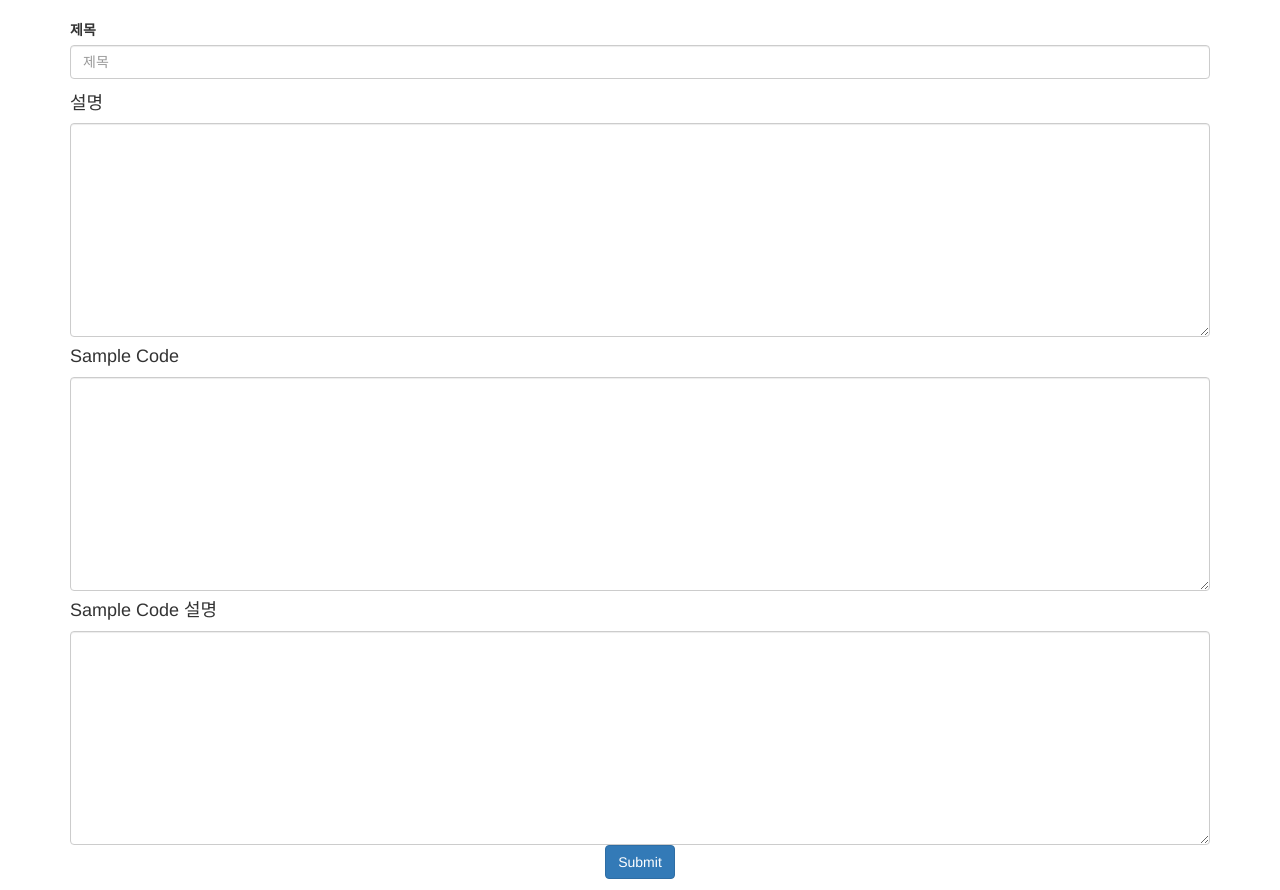
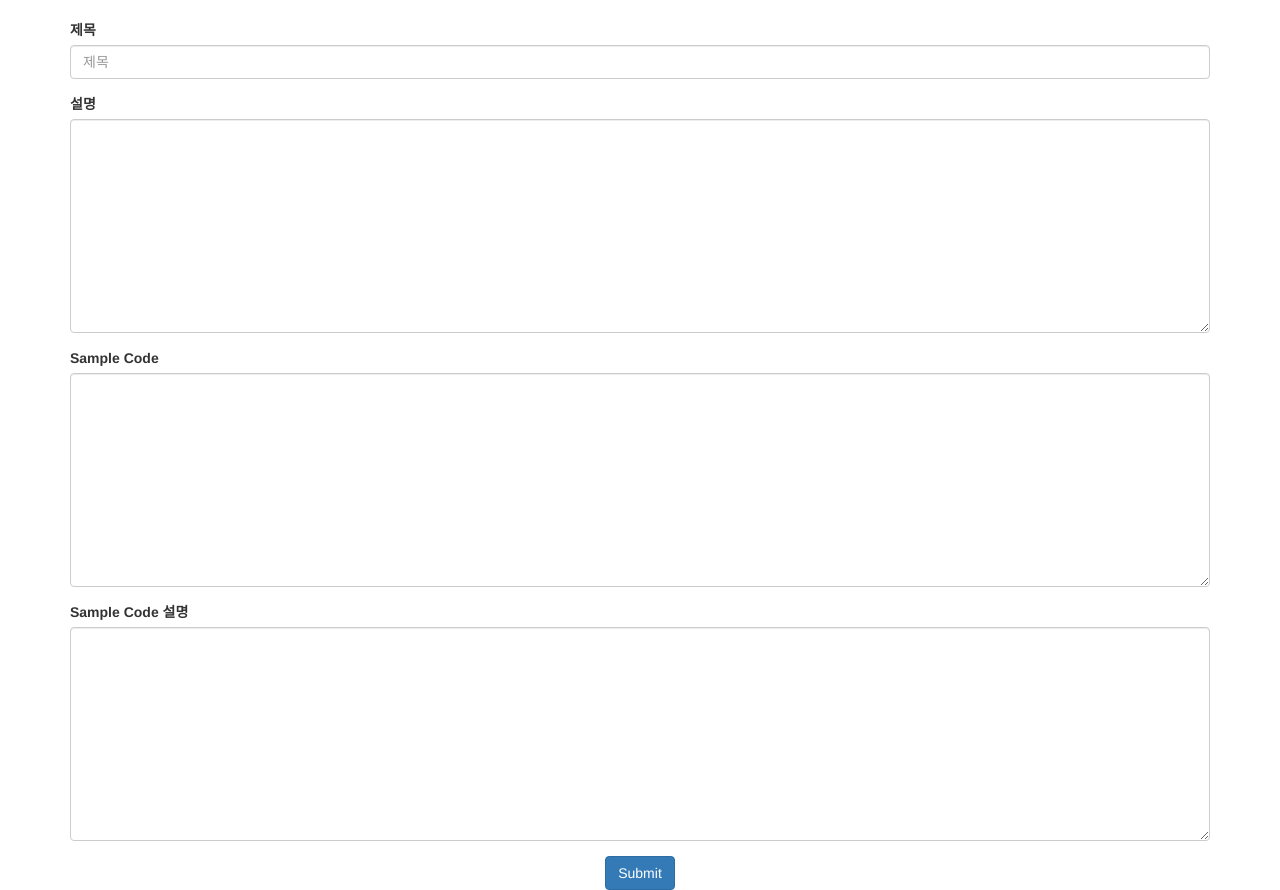
Before and after one commit to recordingbetter/Django-Models, a Django app: a page that uses django-models/templates/bbs/article_add.html in a window 1280 px wide. Shown: the part 121-1011 px from the top of the page. Run offline with Django 3.2, Linux system fonts and the light colour scheme; some libraries are stand-ins or nearby versions.

Commit message:
modify article_add.html

```diff
--- a/django-models/templates/bbs/article_add.html
+++ b/django-models/templates/bbs/article_add.html
@@ -6,21 +6,25 @@
         <form action="" method="POST">
             {% csrf_token %}
             <div class="form-group">
+                <label for="subtitle">제목</label>
+                <input class="form-control" type="text" name="subtitle" id="subtitle" placeholder="제목">
+            </div>
 
-            <label for="subtitle">제목</label>
-            <input class="form-control" type="text" name="subtitle" id="subtitle" placeholder="제목">
+            <div class="form-group">
+                <label for="description1">설명</label>
+                <textarea class="form-control" name="description1" id="description1" cols="30" rows="10"></textarea>
             </div>
-{#            <select name="author" id="" class="form-control">#}
-{#                {% for user in User.objects.all() %}#}
-{#                <option value="{{ user.id }}">{{ user.username }}</option>#}
-{#                {% endfor %}#}
-{#            </select>#}
-            <h4>설명</h4>
-            <textarea class="form-control" name="description1" id="" cols="30" rows="10"></textarea>
-            <h4>Sample Code</h4>
-            <textarea class="form-control" name="examples" id="" cols="30" rows="10"></textarea>
-            <h4>Sample Code 설명</h4>
-            <textarea class="form-control" name="description2" id="" cols="30" rows="10"></textarea>
+
+            <div class="form-group">
+                <label for="examples">Sample Code</label>
+                <textarea class="form-control" name="examples" id="examples" cols="30" rows="10"></textarea>
+            </div>
+
+            <div class="form-group">
+                <label for="description2">Sample Code 설명</label>
+                <textarea class="form-control" name="description2" id="description2" cols="30" rows="10"></textarea>
+            </div>
+
             <button type="submit" class="btn btn-primary center-block">Submit</button>
         </form>
     </div>
--- a/django-models/templates/bbs/article_list.html
+++ b/django-models/templates/bbs/article_list.html
@@ -2,6 +2,9 @@
 {% block content %}
 <body>
 <div class="container">
+    <a href="{% url 'bbs:article_add' %}" class="btn btn-primary pull-right">add</a>
+    <a href="{% url 'bbs:markdown' %}" class="btn btn-primary pull-right">markdown</a>
+
     <h2>{{ title }}</h2>
     {% for article in latest_article_list %}
         <h3><a href="{% url 'bbs:article_detail' pk=article.pk %}">{{ article.subtitle }}</a></h3>
```
